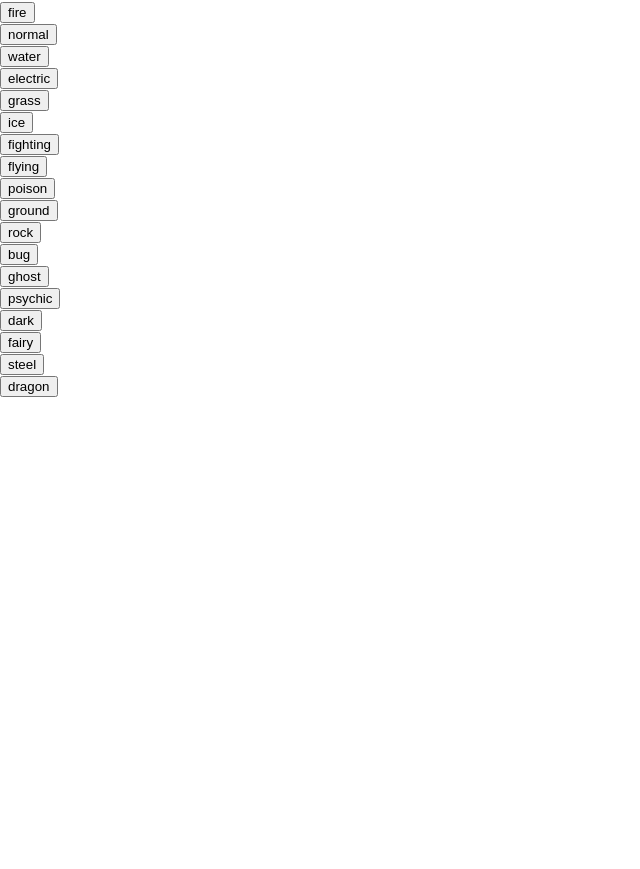
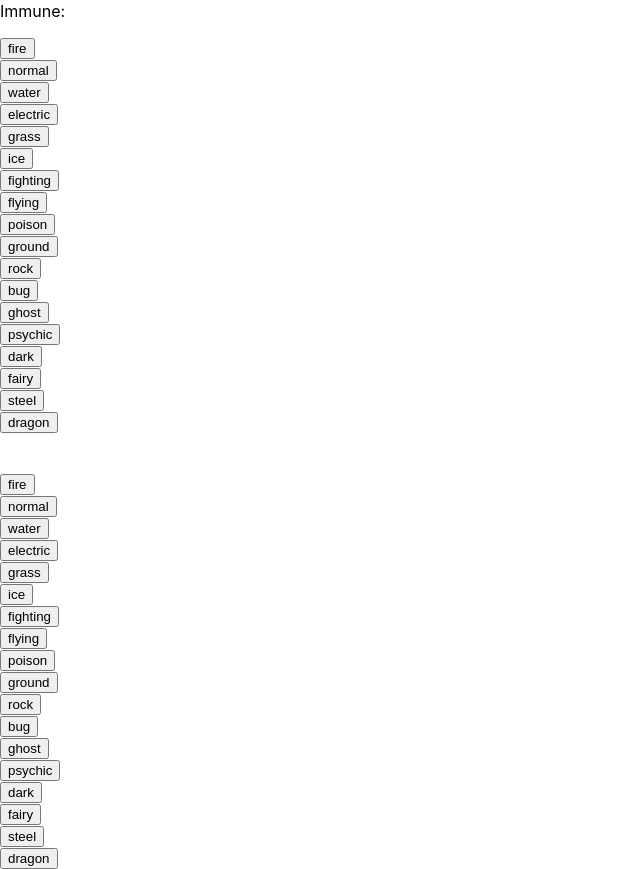
Before and after one commit to beaubarrier/Poke-Type-Calc, a React (Create React App) app in the folder poketypecalc/: page / in a window 1280 px wide. Shown: the part 339-1208 px from the top of the page, without its empty margins (0-640 px from the left). Before the commit the page ends 800 px from the top, so only its background shows below. Built offline with nearby package versions, Linux system fonts and the light colour scheme.

Commit message:
reducing code

```diff
--- a/poketypecalc/src/logic.js
+++ b/poketypecalc/src/logic.js
@@ -20,7 +20,8 @@ import psychicType from "./Assets/Images/psychicType.png";
 import fairyType from "./Assets/Images/fairyType.png";
 
 const TypeCalc = () => {
-  const [targetType, setTargetType] = useState([]);
+  const [targetType1, setTargetType1] = useState([]);
+  const [targetType2, setTargetType2] = useState([]);
   const [strongAtks, setStrongAtks] = useState([]);
   const [weakAtks, setWeakAtks] = useState([]);
   const [noEffectAtks, setNoEffectAtks] = useState([]);
@@ -28,8 +29,66 @@ const TypeCalc = () => {
   const [resistDef, setResistDef] = useState([]);
   const [immuneDef, setImmuneDef] = useState([]);
 
+  // NAMES
   const typeNameArr = [];
-  function renderTargetType(props) {
+  function renderTargetType1(props) {
+    if (props.name === "grass") {
+      typeNameArr.push(<img id="grass" alt="grassType" src={grassType} />);
+    }
+    if (props.name === "fire") {
+      typeNameArr.push(<img id="fire" alt="fireType" src={fireType} />);
+    }
+    if (props.name === "water") {
+      typeNameArr.push(<img id="water" alt="waterType" src={waterType} />);
+    }
+    if (props.name === "bug") {
+      typeNameArr.push(<img id="bug" alt="bugType" src={bugType} />);
+    }
+    if (props.name === "normal") {
+      typeNameArr.push(<img alt="normalType" src={normalType} />);
+    }
+    if (props.name === "psychic") {
+      typeNameArr.push(<img alt="psychicType" src={psychicType} />);
+    }
+    if (props.name === "fighting") {
+      typeNameArr.push(<img alt="fightingType" src={fightingType} />);
+    }
+    if (props.name === "ghost") {
+      typeNameArr.push(<img alt="ghostType" src={ghostType} />);
+    }
+    if (props.name === "poison") {
+      typeNameArr.push(<img alt="poisonType" src={poisonType} />);
+    }
+    if (props.name === "dragon") {
+      typeNameArr.push(<img alt="dragonType" src={dragonType} />);
+    }
+    if (props.name === "ground") {
+      typeNameArr.push(<img alt="groundType" src={groundType} />);
+    }
+    if (props.name === "steel") {
+      typeNameArr.push(<img alt="steelType" src={steelType} />);
+    }
+    if (props.name === "electric") {
+      typeNameArr.push(<img alt="electricType" src={electricType} />);
+    }
+    if (props.name === "dark") {
+      typeNameArr.push(<img alt="darkType" src={darkType} />);
+    }
+    if (props.name === "rock") {
+      typeNameArr.push(<img alt="rockType" src={rockType} />);
+    }
+    if (props.name === "fairy") {
+      typeNameArr.push(<img alt="fairyType" src={fairyType} />);
+    }
+    if (props.name === "ice") {
+      typeNameArr.push(<img alt="iceType" src={iceType} />);
+    }
+    if (props.name === "flying") {
+      typeNameArr.push(<img alt="flyingType" src={flyingType} />);
+    }
+    setTargetType1(typeNameArr);
+  }
+  function renderTargetType2(props) {
     if (props.name === "grass") {
       typeNameArr.push(<img alt="grassType" src={grassType} />);
     }
@@ -81,9 +140,19 @@ const TypeCalc = () => {
     if (props.name === "ice") {
       typeNameArr.push(<img alt="iceType" src={iceType} />);
     }
-    setTargetType(typeNameArr);
+    if (props.name === "flying") {
+      typeNameArr.push(<img alt="flyingType" src={flyingType} />);
+    }
+    setTargetType2(typeNameArr);
   }
-  // ATTACKS ----------------------------
+
+  // ATTACKS
+  // TO DO:
+  // Make function with passed in values to reduce repeat code.Only works for defense.
+  // Something like this...
+  //  if (props.defense.weakness.includes(nameVariable)) {
+  //   resisArr.push(<img alt=`${typeNameVariable} Type` src={typeNameVariable} />);
+  //  }
   const strongArr = [];
   function renderStrong(props) {
     if (props.attack.strong.includes("grass")) {
@@ -137,9 +206,12 @@ const TypeCalc = () => {
     if (props.attack.strong.includes("ice")) {
       strongArr.push(<img alt="iceType" src={iceType} />);
     }
+    if (props.attack.strong.includes("flying")) {
+      strongArr.push(<img alt="flyingType" src={flyingType} />);
+    }
     setStrongAtks(strongArr);
   }
-  const weakArr = [];
+  let weakArr = [];
   function renderWeak(props) {
     if (props.attack.weak.includes("grass")) {
       weakArr.push(<img alt="grassType" src={grassType} />);
@@ -191,6 +263,9 @@ const TypeCalc = () => {
     }
     if (props.attack.weak.includes("ice")) {
       weakArr.push(<img alt="iceType" src={iceType} />);
+    }
+    if (props.attack.weak.includes("flying")) {
+      weakArr.push(<img alt="flyingType" src={flyingType} />);
     }
     setWeakAtks(weakArr);
   }
@@ -246,6 +321,9 @@ const TypeCalc = () => {
     }
     if (props.attack.noEffect.includes("ice")) {
       noEffectArr.push(<img alt="iceType" src={iceType} />);
+    }
+    if (props.attack.noEffect.includes("flying")) {
+      noEffectArr.push(<img alt="flyingType" src={flyingType} />);
     }
     setNoEffectAtks(noEffectArr);
   }
@@ -303,6 +381,9 @@ const TypeCalc = () => {
     if (props.defense.weakness.includes("ice")) {
       weaknessArr.push(<img alt="iceType" src={iceType} />);
     }
+    if (props.defense.weakness.includes("flying")) {
+      weaknessArr.push(<img alt="flyingType" src={flyingType} />);
+    }
     setWeaknessDef(weaknessArr);
   }
   const resistArr = [];
@@ -357,6 +438,9 @@ const TypeCalc = () => {
     }
     if (props.defense.resist.includes("ice")) {
       resistArr.push(<img alt="iceType" src={iceType} />);
+    }
+    if (props.defense.resist.includes("flying")) {
+      resistArr.push(<img alt="flyingType" src={flyingType} />);
     }
     setResistDef(resistArr);
   }
@@ -413,12 +497,26 @@ const TypeCalc = () => {
     if (props.defense.immune.includes("ice")) {
       immuneArr.push(<img alt="iceType" src={iceType} />);
     }
+    if (props.defense.immune.includes("flying")) {
+      immuneArr.push(<img alt="flyingType" src={flyingType} />);
+    }
     setImmuneDef(immuneArr);
   }
 
+  function adjustWeaknessDef(props) {
+    let arr = props.defense.resist;
+    let recArr = [];
+    console.log(weaknessDef);
+    weaknessDef.forEach((e) => {
+      recArr.push(e.props.alt);
+    });
+    // weakArr = weakArr.filter((el) => !resistArr.includes(el));
+    console.log(recArr);
+  }
   return (
     <div id="typeCalcMain">
-      <p>Type: {targetType}</p>
+      <p>Type1: {targetType1}</p>
+      <p>Type2: {targetType2}</p>
       <p>attacks</p>
       <p>Super Effective: {strongAtks}</p>
       <p>Resisted: {weakAtks} </p>
@@ -428,11 +526,12 @@ const TypeCalc = () => {
       <p>Resistance: {resistDef}</p>
       <p>Immune: {immuneDef}</p>
 
+      {/* Type1 */}
       {TypeData.map((type) => (
         <div>
           <button
             onClick={() => {
-              renderTargetType(type);
+              renderTargetType1(type);
               renderStrong(type);
               renderWeak(type);
               renderNoEffect(type);
@@ -446,6 +545,27 @@ const TypeCalc = () => {
           </button>
         </div>
       ))}
+      <br></br>
+      <br></br>
+      {TypeData.map((type) => (
+        <div>
+          <button
+            onClick={() => {
+              renderTargetType2(type);
+              adjustWeaknessDef(type);
+              // renderStrong(type);
+              // renderWeak(type);
+              // renderNoEffect(type);
+
+              // renderWeakness(type);
+              // renderResist(type);
+              // renderImmune(type);
+            }}
+          >
+            {type.name}
+          </button>
+        </div>
+      ))}
     </div>
   );
 };
```
Also changed, not shown: 1 other file (tests, documents, lock files or other folders).
